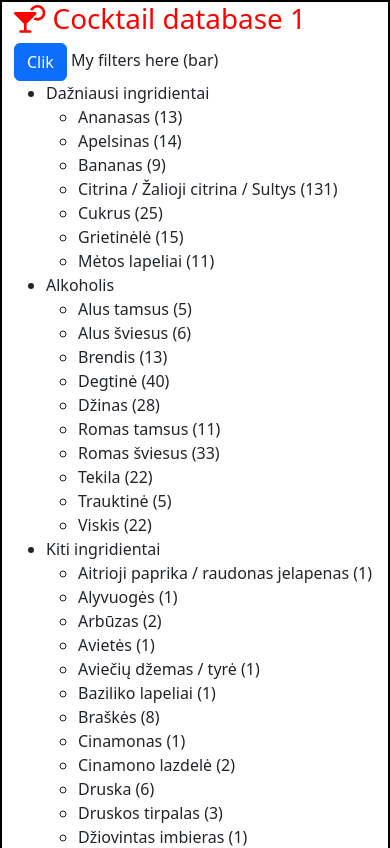
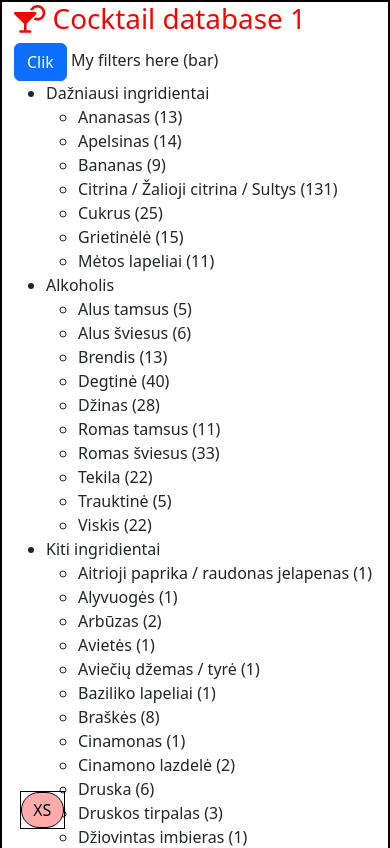
Before and after one commit to mindaugasw/cocktail-db-frontend, a Vue app: page / in a window 390 px wide. Shown: the top 848 px of the page. Built offline with nearby package versions, Linux system fonts and the light colour scheme.

Commit message:
Add Bootstrap breakpoint indicator

```diff
--- a/src/App.vue
+++ b/src/App.vue
@@ -2,6 +2,7 @@
 import { ref, onMounted } from 'vue';
 import Filters from '@/components/Filters.vue';
 import * as Database from '@/services/Database'
+import BreakpointIndicator from "@/components/BreakpointIndicator.vue";
 
 const count = ref(1);
 
@@ -33,6 +34,8 @@ onMounted(async () => {
 
         <Filters foo="bar"/>
     </div>
+
+    <BreakpointIndicator/>
 </template>
 
 <style scoped>
--- /dev/null
+++ b/src/components/BreakpointIndicator.vue
@@ -0,0 +1,55 @@
+<template>
+<div class='breakpoint-indicator'>
+    <a href="https://getbootstrap.com/docs/5.3/" target="_blank">
+        <div class="d-block d-sm-none">XS</div>
+        <div class="d-none d-sm-block d-md-none">SM</div>
+        <div class="d-none d-md-block d-lg-none">MD</div>
+        <div class="d-none d-lg-block d-xl-none">LG</div>
+        <div class="d-none d-xl-block d-xxl-none">XL</div>
+        <div class="d-none d-xxl-block">XXL</div>
+    </a>
+</div>
+</template>
+
+<style scoped>
+.breakpoint-indicator {
+    position: fixed;
+    bottom: 15px;
+    left: 20px;
+    z-index: 10000;
+}
+
+a {
+    text-decoration: none;
+    color: initial;
+}
+
+.breakpoint-indicator div {
+    padding: .3em 0.7em;
+    border-radius: 30px;
+}
+
+.breakpoint-indicator .d-sm-none {
+    background: #ffabab;
+}
+
+.breakpoint-indicator .d-sm-block {
+    background: #ffdbab;
+}
+
+.breakpoint-indicator .d-md-block {
+    background: #ccec98;
+}
+
+.breakpoint-indicator .d-lg-block {
+    background: #4ae3cc;
+}
+
+.breakpoint-indicator .d-xl-block {
+    background: #8eacf1;
+}
+
+.breakpoint-indicator .d-xxl-block {
+    background: #e38bee;
+}
+</style>
```
